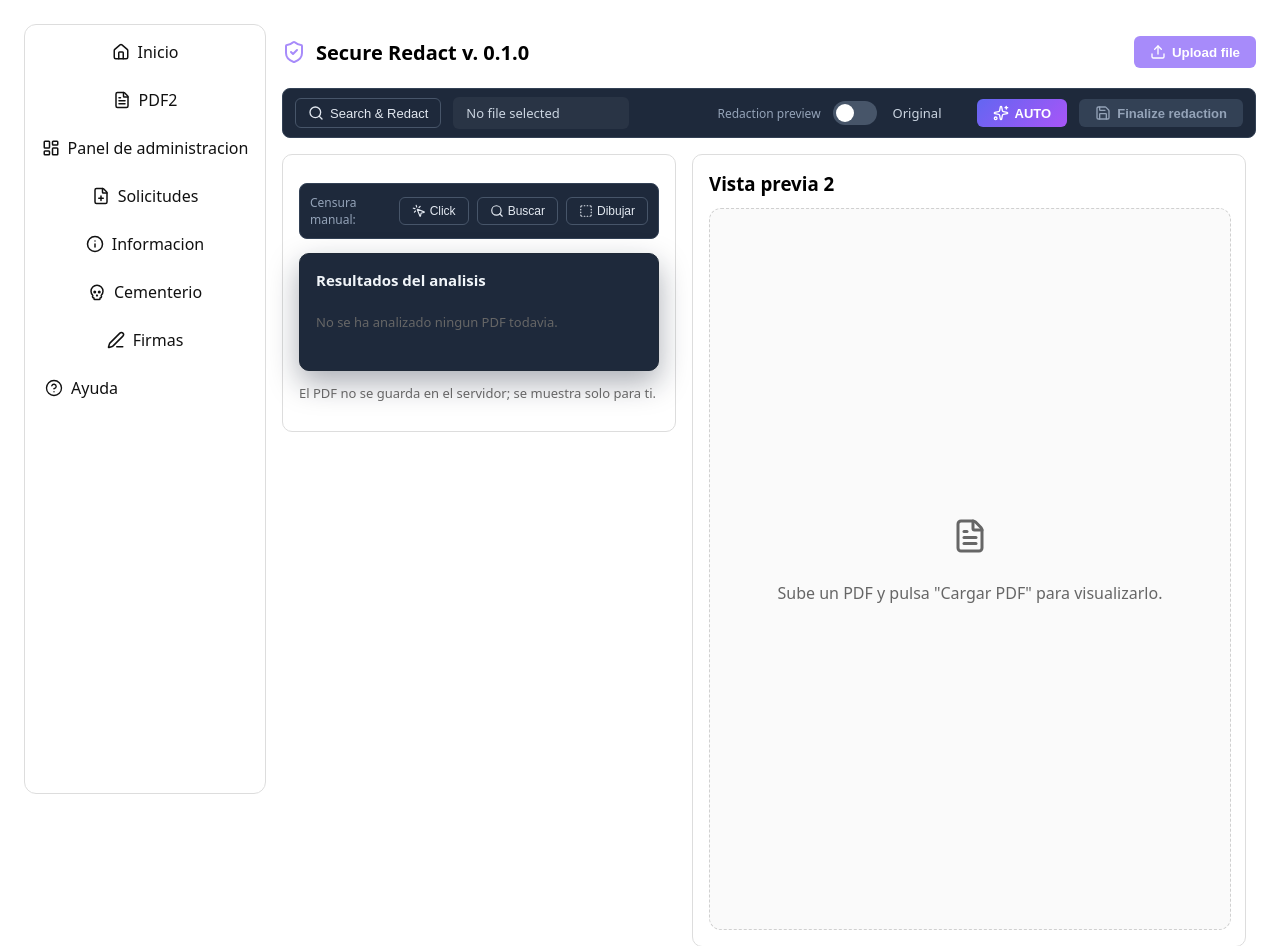
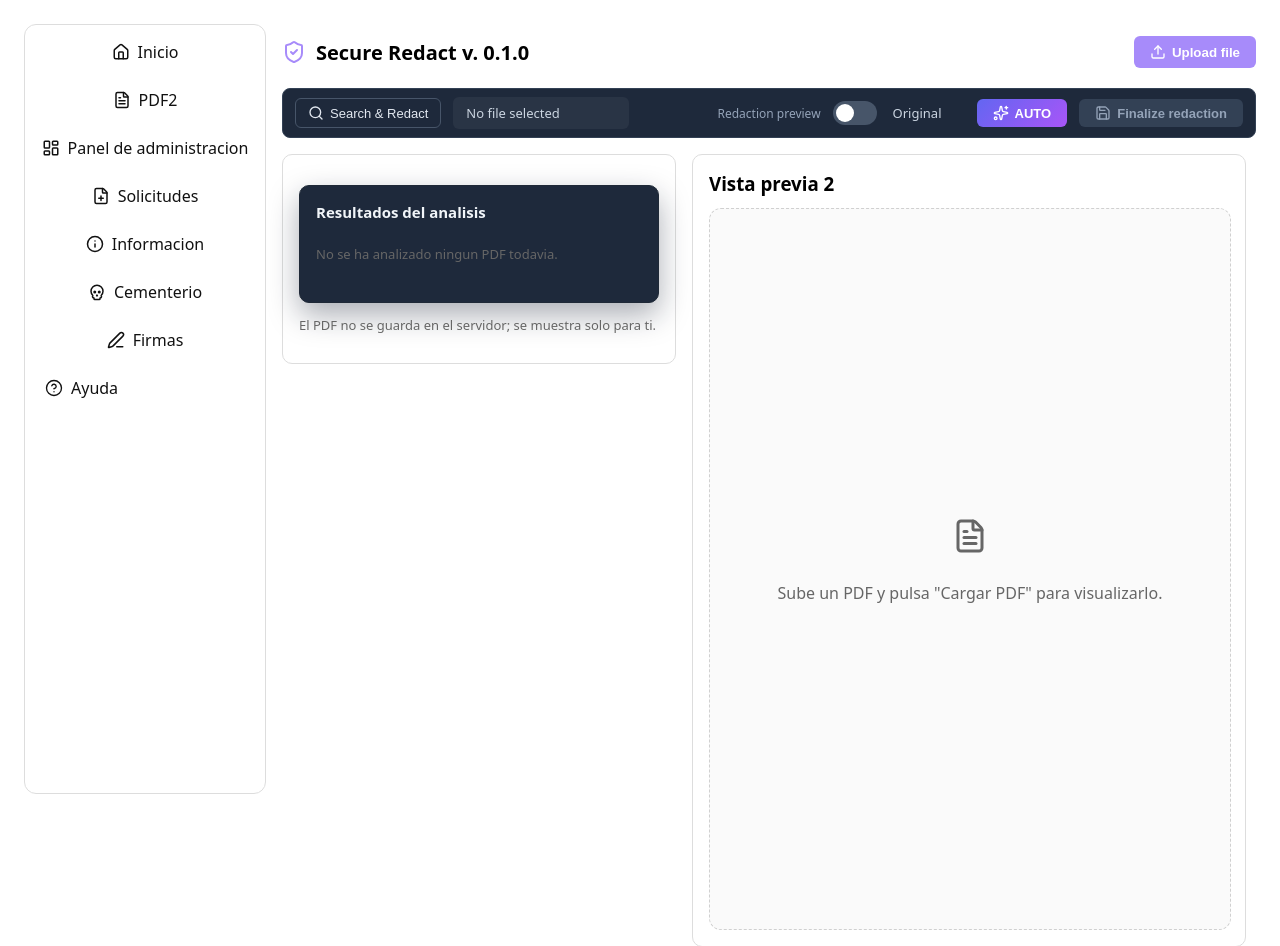
Before and after one commit to cdryampi/fichaje-rapido2, a Flask app: page /pdf in a window 1280 px wide. Shown: the top 946 px of the page. Run offline with Flask 3, Linux system fonts and the light colour scheme; a user stored in the database is signed in; some libraries are stand-ins or nearby versions.

Commit message:
refactor(pdf-tool): remove deprecated manual redact toolbar

```diff
--- a/templates/pdf_tool.html
+++ b/templates/pdf_tool.html
@@ -55,27 +55,7 @@
 
 
     <!-- Toolbar de censura manual -->
-    <div class="manual-redact-toolbar" id="manual-redact-toolbar">
-      <span class="toolbar-label">Censura manual:</span>
-      <button type="button" class="btn-tool" data-tool="click" title="Click en texto para censurar">
-        <i data-lucide="mouse-pointer-click" class="icon"></i> Click
-      </button>
-      <button type="button" class="btn-tool" data-tool="search" title="Buscar texto en documento">
-        <i data-lucide="search" class="icon"></i> Buscar
-      </button>
-      <button type="button" class="btn-tool" data-tool="draw" title="Dibujar rectángulo de censura">
-        <i data-lucide="square-dashed" class="icon"></i> Dibujar
-      </button>
-    </div>
-
-    <!-- Panel de búsqueda (visible solo en modo search) -->
-    <div class="search-panel" id="search-panel" style="display:none;">
-      <div class="search-input-row">
-        <input type="text" id="search-input" placeholder="Texto a buscar..." class="search-input">
-        <button type="button" class="btn-xs btn-search" id="search-btn">Buscar</button>
-      </div>
-      <div class="search-results" id="search-results"></div>
-    </div>
+    <!-- Toolbar and Search Panel Removed as per request -->
 
     <!-- Lista de redacciones manuales -->
     <div class="manual-redactions-panel" id="manual-redactions-panel" style="display:none;">
```
